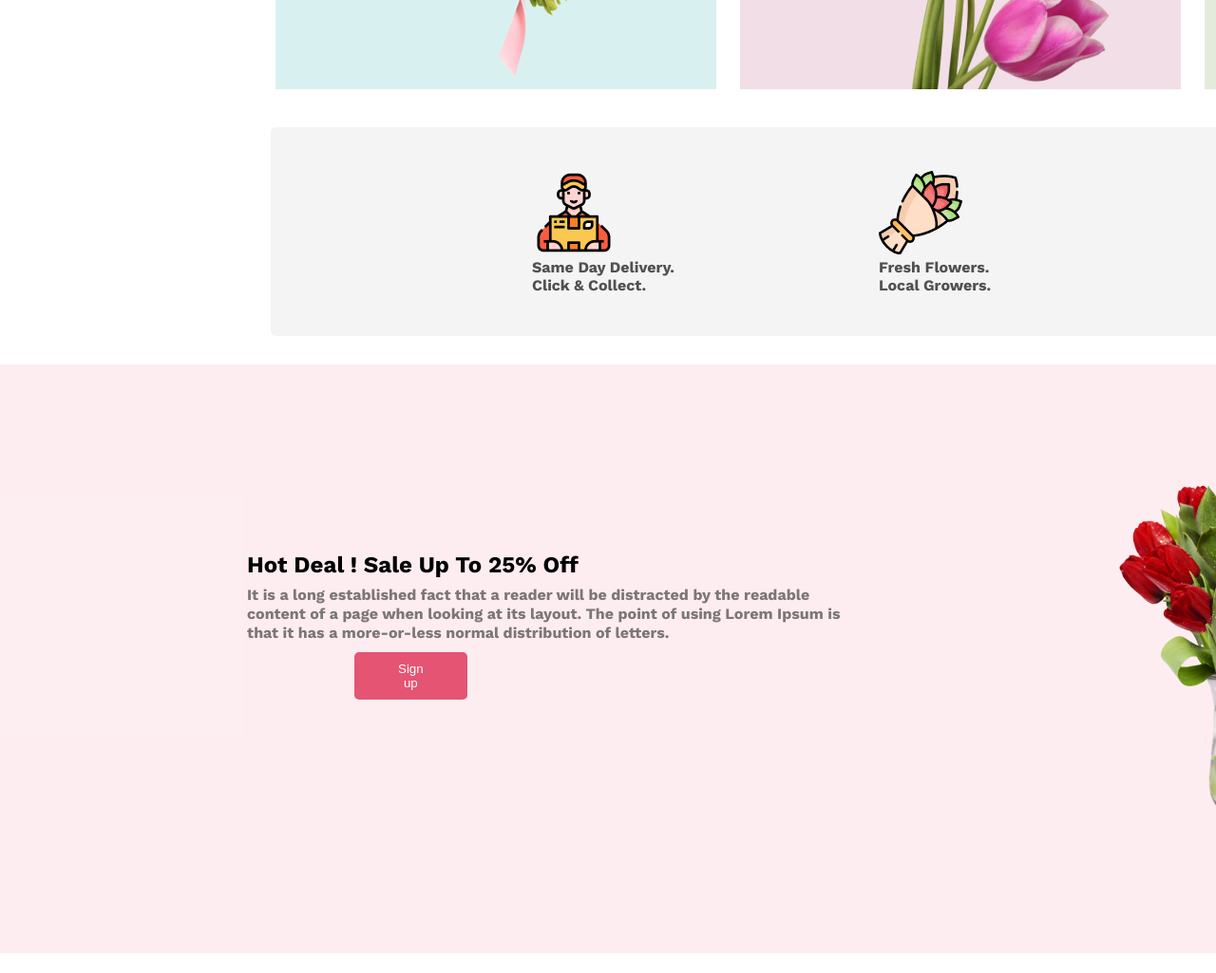
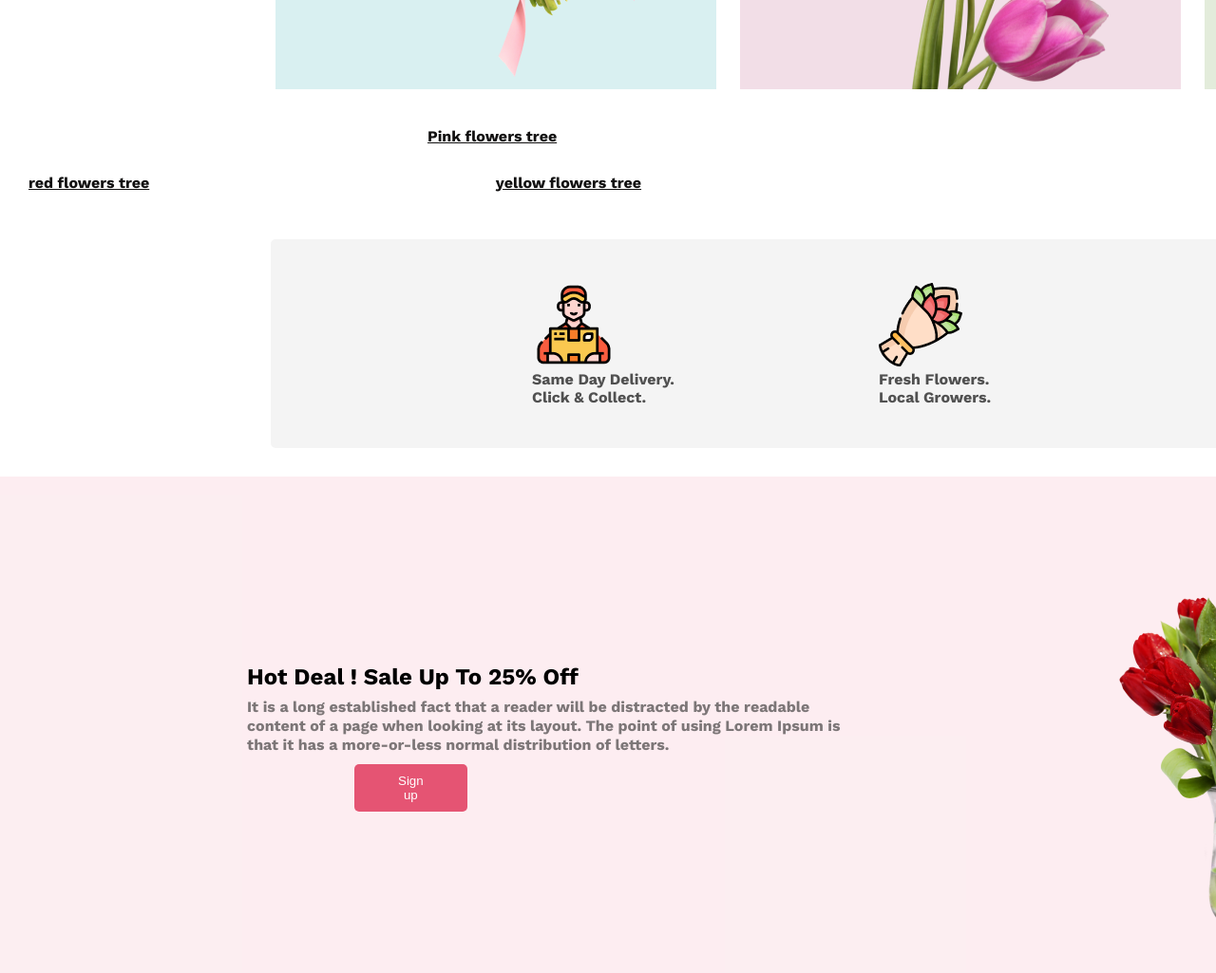
Before and after one commit to 123Somrat/assignment, a plain HTML site: page index.html in a window 1280 px wide. Shown: the part 2020-3045 px from the top of the page at 95% size. Drawn offline with nearby package versions, Linux system fonts and the light colour scheme; files whose address does not match are found by name.

Commit message:
create hyperlink and style ity

```diff
--- a/index.html
+++ b/index.html
@@ -50,7 +50,6 @@
         <div class="flowers_catagory">
              <div class="category1">
                 <img src="./images/pngwing 5.png" alt="flower1" class="img1">
-
              </div>
 
              <div class="category2">
@@ -59,6 +58,11 @@
              <div class="category3">
                 <img src="./images/pngwing 7.png" alt="flower3" class="img3" >
              </div>
+        </div>
+        <div>
+           <a href="" class="pink">Pink flowers tree</a>
+           <a href="" class="red">red flowers tree</a>
+           <a href="" class="yellow">yellow flowers tree</a>
         </div>
         <div class="support">
             <div class="delivary">
--- a/styles/style.css
+++ b/styles/style.css
@@ -132,6 +132,24 @@ ul li:hover{
     height:437px;
     margin:0px 75px 0px 75px
 }
+.pink{
+     margin: 0px 320px 5px 450px;
+     color: #111010;
+     display: inline-block;
+     margin-bottom: 30px;
+
+}
+.red{
+     margin:0px 360px 5px 30px;
+     color: #111010;
+     display: inline-block;
+     margin-bottom: 30px;
+}
+.yellow{
+    color: #111010;
+    display: inline-block;
+     margin-bottom: 30px;
+}
 .support{
     width:1445px;
     height: 220px;
@@ -206,7 +224,7 @@ ul li:hover{
 .getlatests_deals{
     width:1400px;
     height:449px;
-    background-image: url("./images/Rectangle\ 9.png");
+    background-image: url("/images/Rectangle\ 9.png");
     margin-left: 250px;
     margin-top: 50px;
     border-radius: 5px;
```
